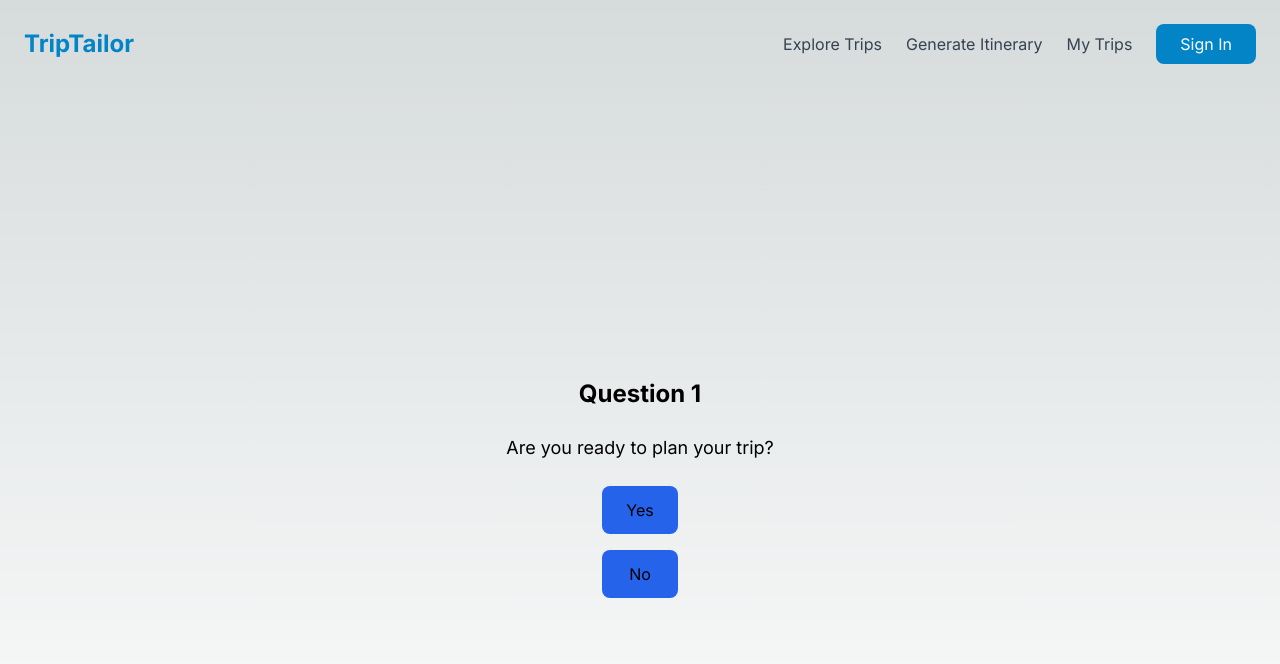
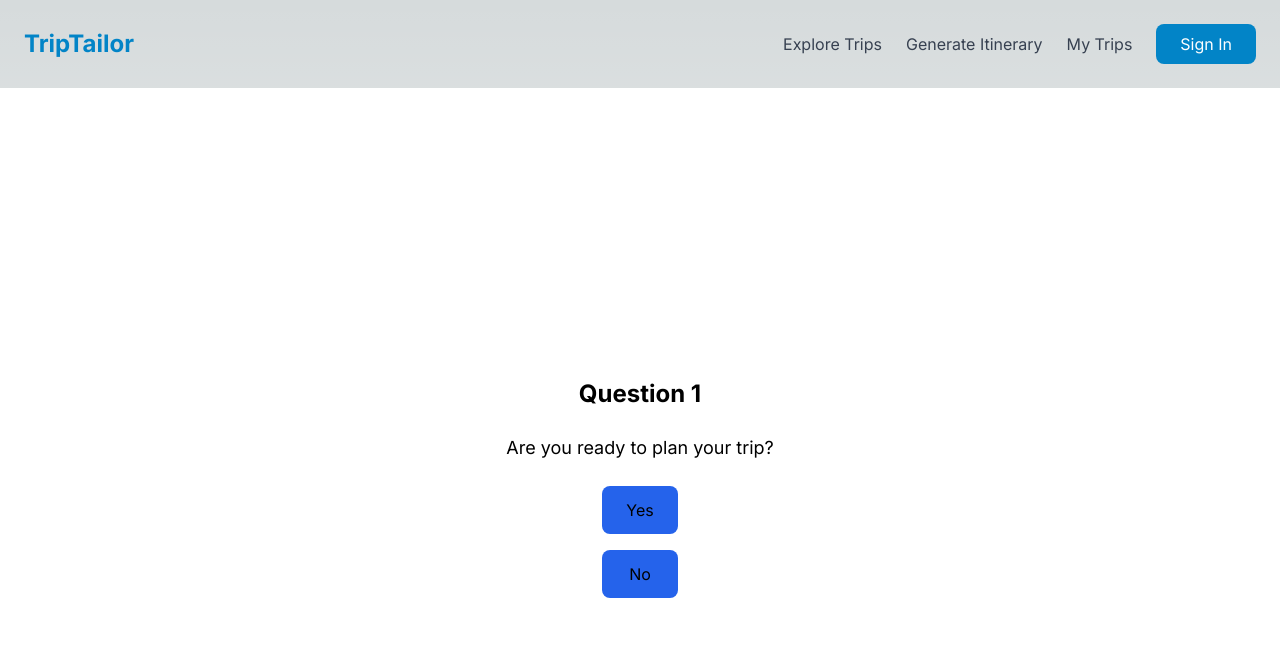
Before and after one commit to WSU-4110/Trip-Tailor, a Next.js app: page /questionnaire in a window 1280 px wide. Shown: the top 664 px of the page. Built offline with nearby package versions, Linux system fonts and the light colour scheme.

Commit message:
change background correctly

```diff
--- a/app/questionnaire/quest.tsx
+++ b/app/questionnaire/quest.tsx
@@ -82,7 +82,7 @@
   const question = questions[current];
 
   return (
-    <div className="min-h-screen flex flex-col items-center justify-center p-6">
+    <div className="min-h-screen bg-white flex flex-col items-center justify-center p-6">
       <h1 className="text-2xl font-bold mb-6">
         Question {current + 1}
       </h1>
```
